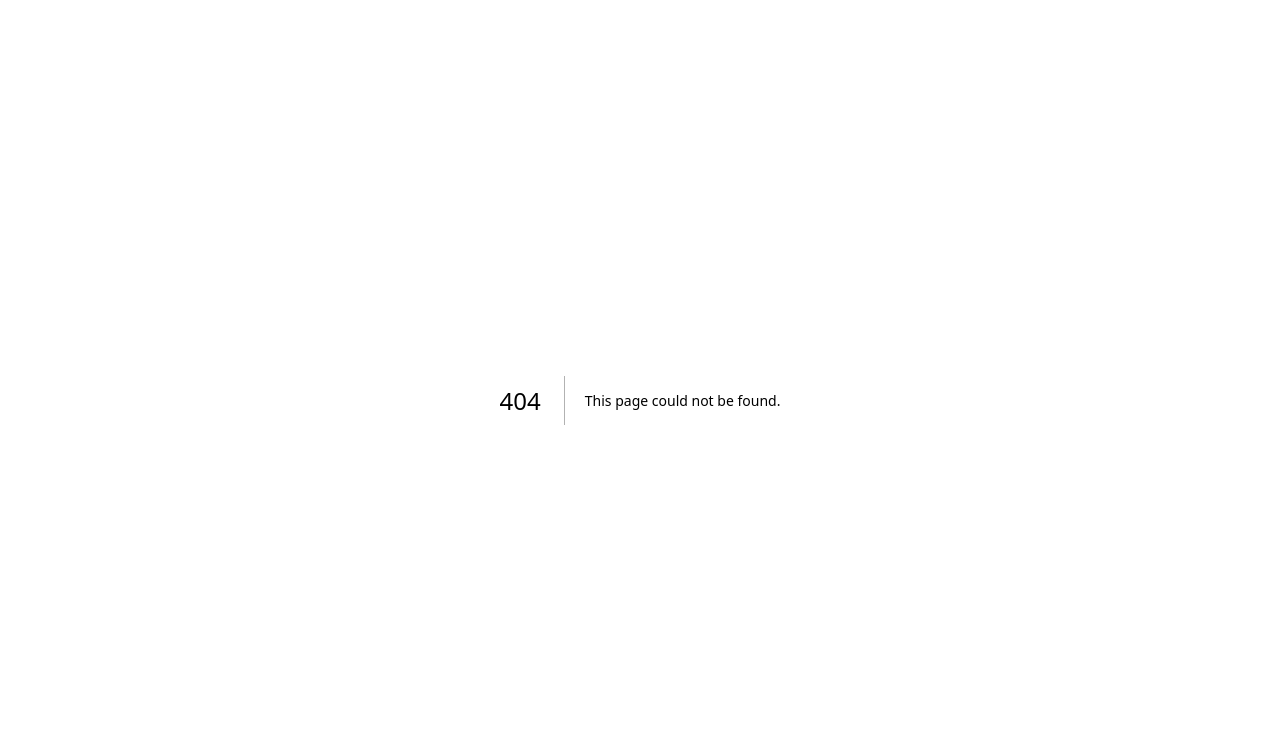
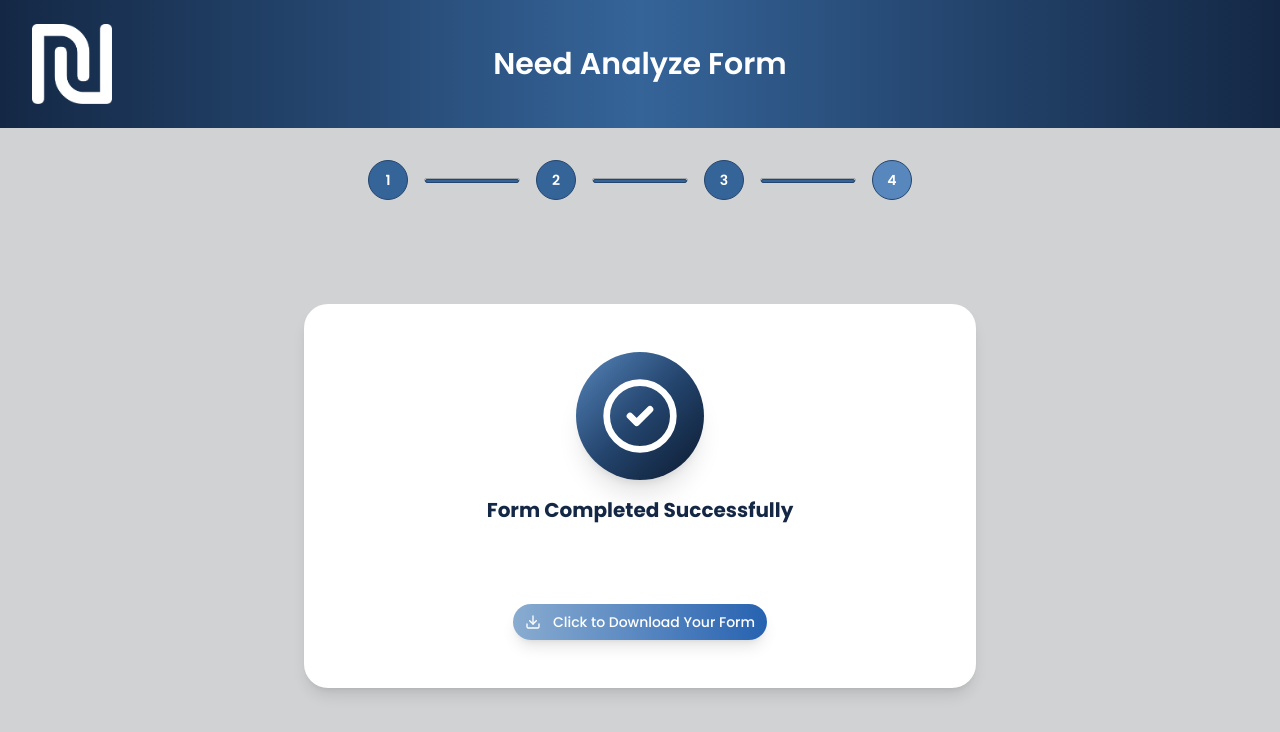
Before and after one commit to itswijay/Needalyze, a Next.js app: page /form/step4 in a window 1280 px wide. Before the commit this address had no page. Shown: the top 732 px of the page. Built offline with nearby package versions, Linux system fonts and the light colour scheme.

Commit message:
feat: add need analysis form step 4 page (desktop)

```diff
--- /dev/null
+++ b/src/app/form/step4/page.jsx
@@ -0,0 +1,55 @@
+'use client'
+
+import React from 'react'
+import { useRouter } from 'next/navigation'
+import NeedAnalysisFormHeader from '@/components/NeedAnalysisFormHeader'
+import ProgressBar from '@/components/ProgressBar'
+import { Button } from '@/components/ui/button'
+import { CheckCircle2, Download } from 'lucide-react'
+
+export default function Step4Page() {
+  const router = useRouter()
+
+  const handleDownload = () => {
+    // Add download logic here
+    console.log('Download form')
+  }
+
+  return (
+    <main className="min-h-screen bg-gray-100 flex flex-col">
+      <NeedAnalysisFormHeader />
+      <ProgressBar currentStep={4} totalSteps={4} />
+
+      <section className="flex-grow flex justify-center items-center pb-10 px-4 sm:px-6 lg:px-8">
+        <div className="bg-white rounded-3xl shadow-lg p-8 md:p-12 max-w-2xl w-full text-center">
+          {/* Success Icon */}
+          <div className="flex justify-center mb-4">
+            <div className="relative">
+              <div className="w-32 h-32 rounded-full bg-gradient-to-br from-primary-200 via-primary-400 to-primary-700 flex items-center justify-center shadow-xl">
+                <CheckCircle2
+                  className="w-20 h-20 text-white"
+                  strokeWidth={2}
+                />
+              </div>
+            </div>
+          </div>
+
+          {/* Success Message */}
+          <h1 className="text-3xl md:text-xl font-bold text-primary-600 mb-20">
+            Form Completed Successfully
+          </h1>
+
+          {/* Download Button */}
+          <Button
+            onClick={handleDownload}
+            className="px-3 py-2 rounded-full shadow-lg hover:shadow-xl transition-all duration-300 flex items-center justify-center gap-3 mx-auto"
+            variant="gradient"
+          >
+            <Download className="w-5 h-5" />
+            <span>Click to Download Your Form</span>
+          </Button>
+        </div>
+      </section>
+    </main>
+  )
+}
```
